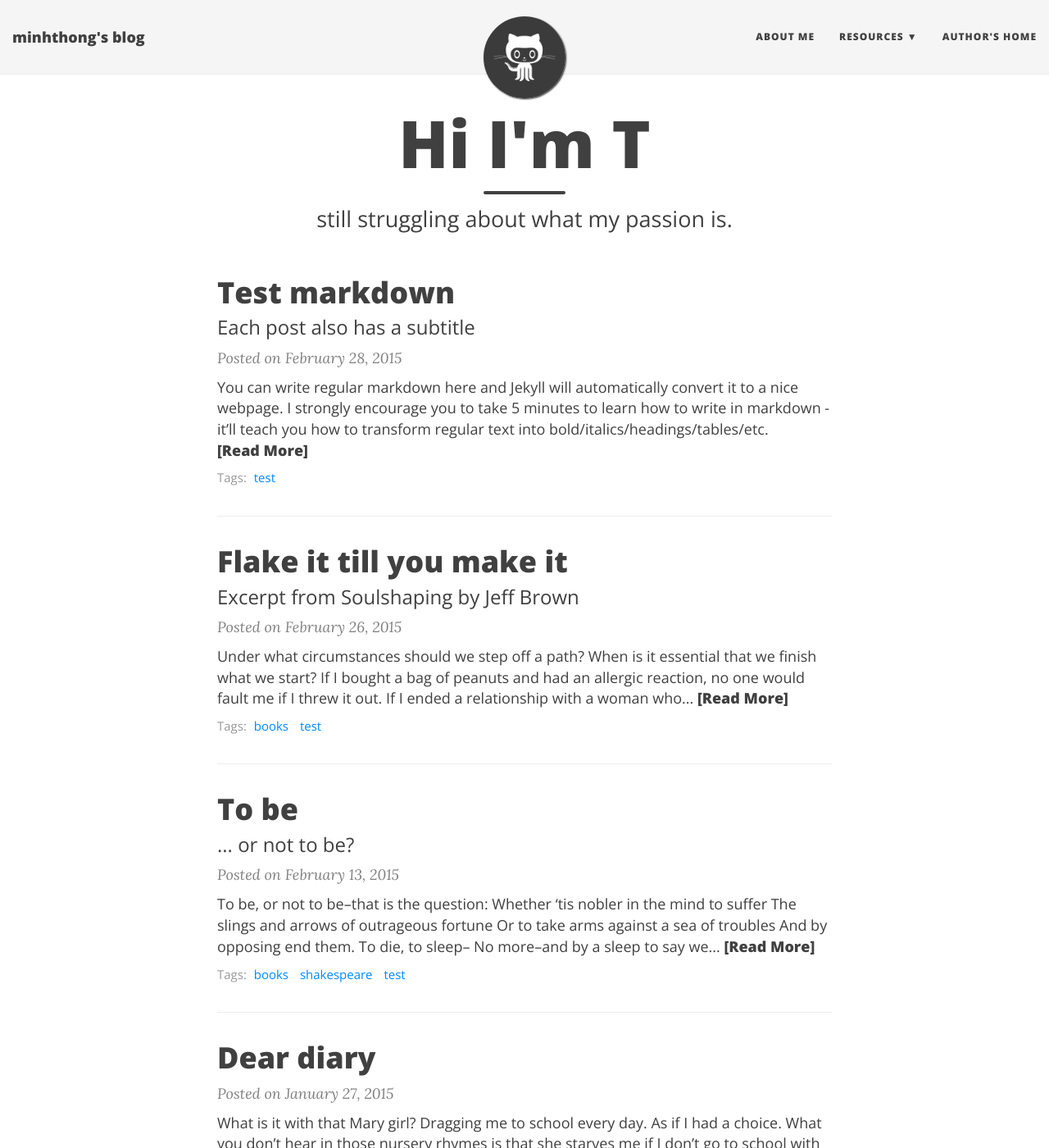
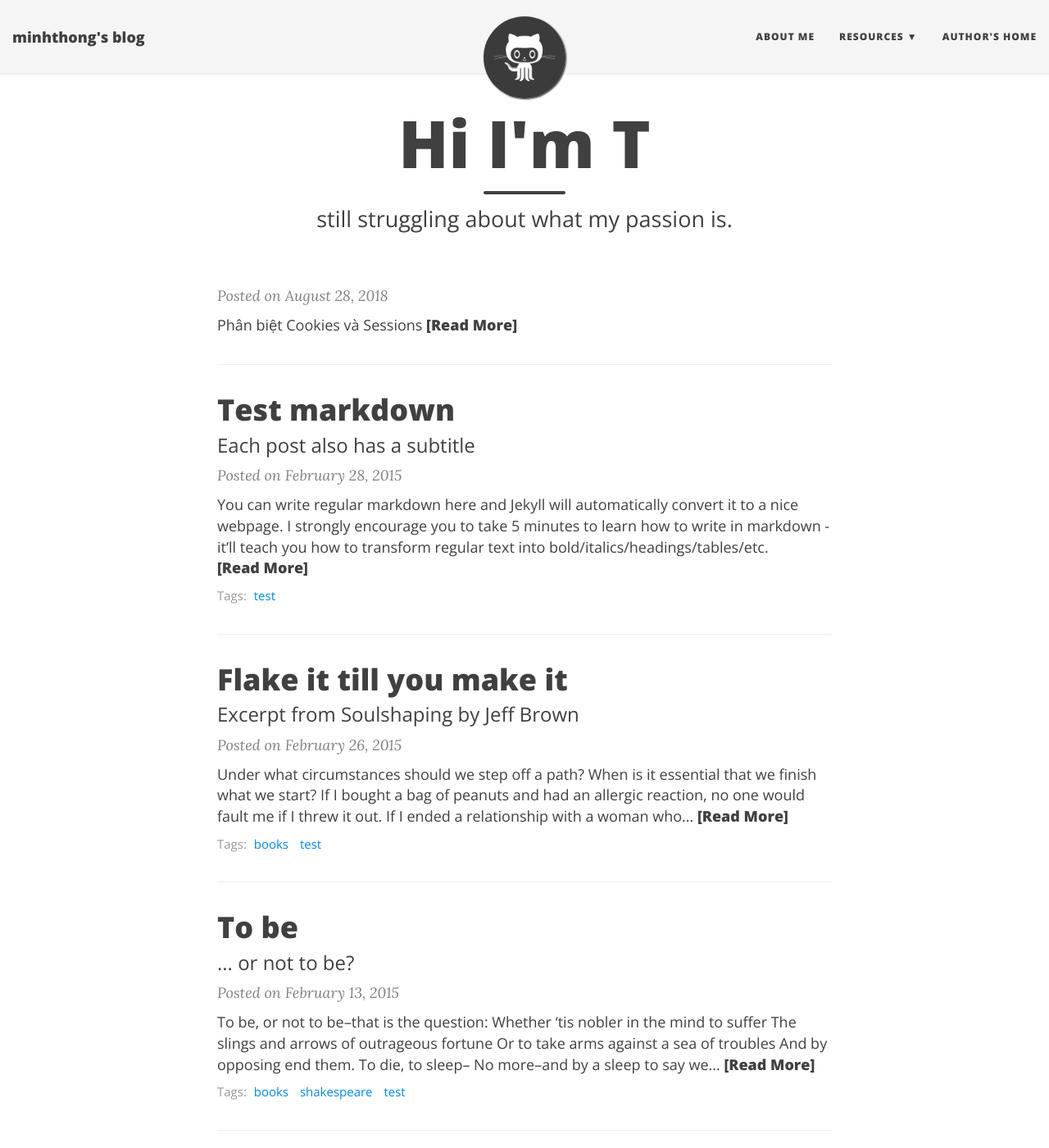
Before and after one commit to minhthong494/minhthong494.github.io, a Jekyll site: the page built from index.html, in a window 1280 px wide and 1400 px high. Shown: the whole window at 82% size. Built offline with Jekyll 4.4.1, drawn with Linux system fonts in a browser that asks for light colours; nearby versions of some CDN libraries; the list of posts is cut into pages by our own code; some of the changed text lies outside the part shown.

Commit message:
Update 2018-08-28-session-cookie.md

```diff
--- a/_posts/2018-08-28-session-cookie.md
+++ b/_posts/2018-08-28-session-cookie.md
@@ -1,6 +1,6 @@
 ---
 layout: post
-published: false
+published: Phân biệt Session và Cookie
 title: ''
 ---
 ## Phân biệt Cookies và Sessions
```
